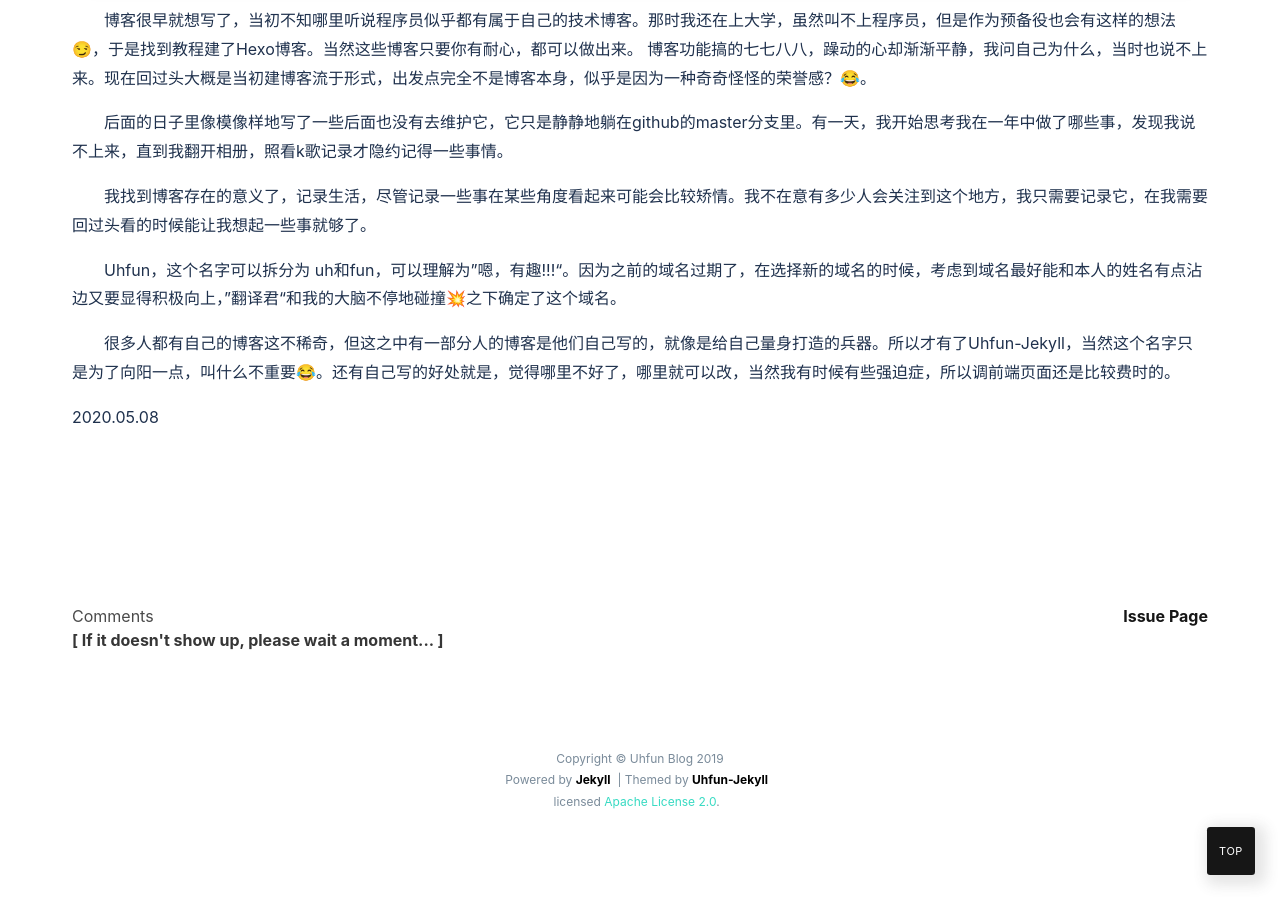
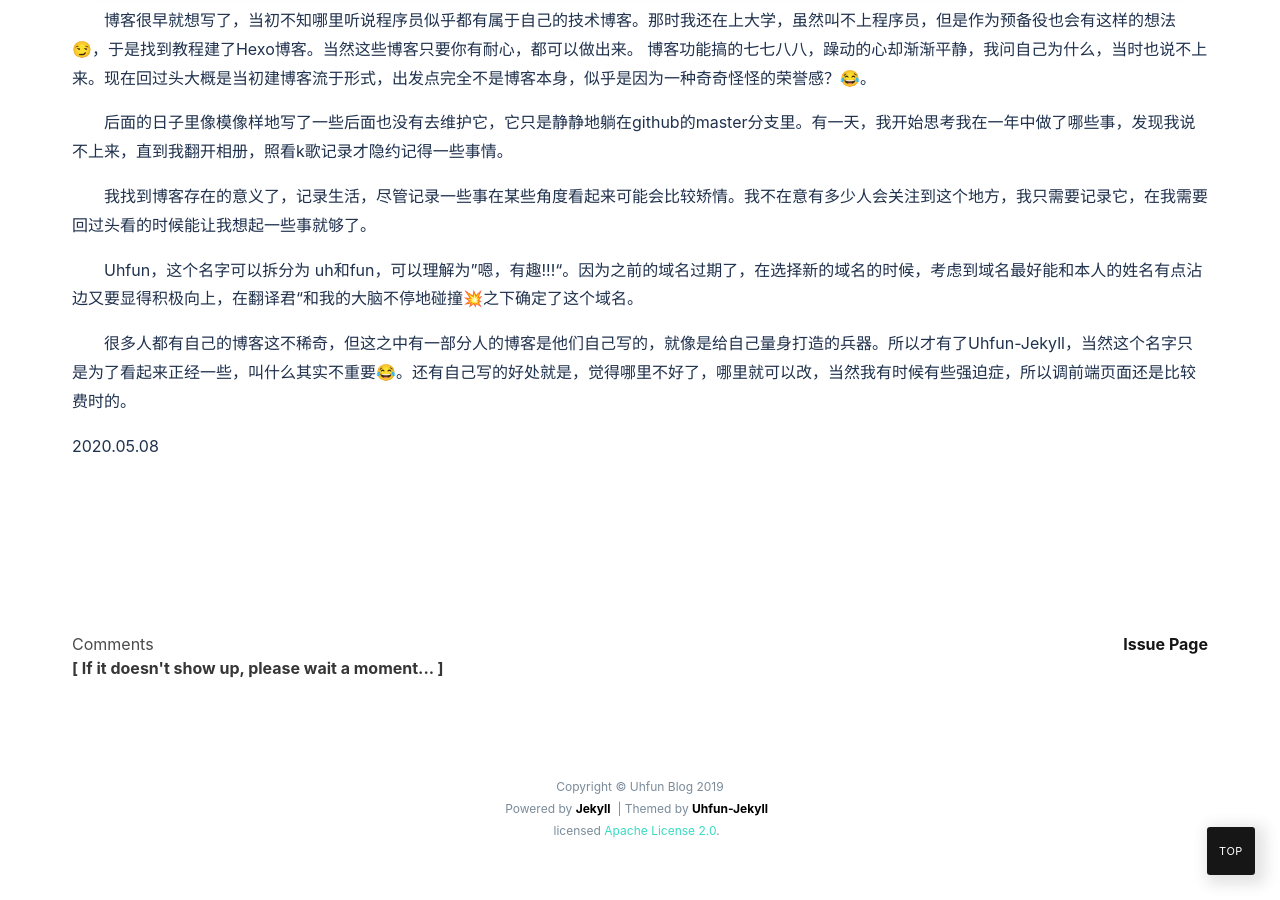
Before and after one commit to uhfun/Uhfun-Jekyll, a Jekyll site: the page built from about.md, in a window 1280 px wide and 900 px high, scrolled down 530 px. Built offline with Jekyll 4.4.1, drawn with Linux system fonts in a browser that asks for light colours; nearby versions of some CDN libraries; Markdown is read by kramdown in place of the engine named in the settings; comment, search, counter and statistics services are not loaded.

Commit message:
about.md ++

```diff
--- a/about.md
+++ b/about.md
@@ -20,8 +20,8 @@ title: ABOUT
 
 　　我找到博客存在的意义了，记录生活，尽管记录一些事在某些角度看起来可能会比较矫情。我不在意有多少人会关注到这个地方，我只需要记录它，在我需要回过头看的时候能让我想起一些事就够了。
 
-　　Uhfun，这个名字可以拆分为 uh和fun，可以理解为”嗯，有趣!!!“。因为之前的域名过期了，在选择新的域名的时候，考虑到域名最好能和本人的姓名有点沾边又要显得积极向上，”翻译君“和我的大脑不停地碰撞💥之下确定了这个域名。
+　　Uhfun，这个名字可以拆分为 uh和fun，可以理解为”嗯，有趣!!!“。因为之前的域名过期了，在选择新的域名的时候，考虑到域名最好能和本人的姓名有点沾边又要显得积极向上，在翻译君“和我的大脑不停地碰撞💥之下确定了这个域名。
 
-　　很多人都有自己的博客这不稀奇，但这之中有一部分人的博客是他们自己写的，就像是给自己量身打造的兵器。所以才有了Uhfun-Jekyll，当然这个名字只是为了向阳一点，叫什么不重要😂。还有自己写的好处就是，觉得哪里不好了，哪里就可以改，当然我有时候有些强迫症，所以调前端页面还是比较费时的。
+　　很多人都有自己的博客这不稀奇，但这之中有一部分人的博客是他们自己写的，就像是给自己量身打造的兵器。所以才有了Uhfun-Jekyll，当然这个名字只是为了看起来正经一些，叫什么其实不重要😂。还有自己写的好处就是，觉得哪里不好了，哪里就可以改，当然我有时候有些强迫症，所以调前端页面还是比较费时的。
 
 2020.05.08
```
